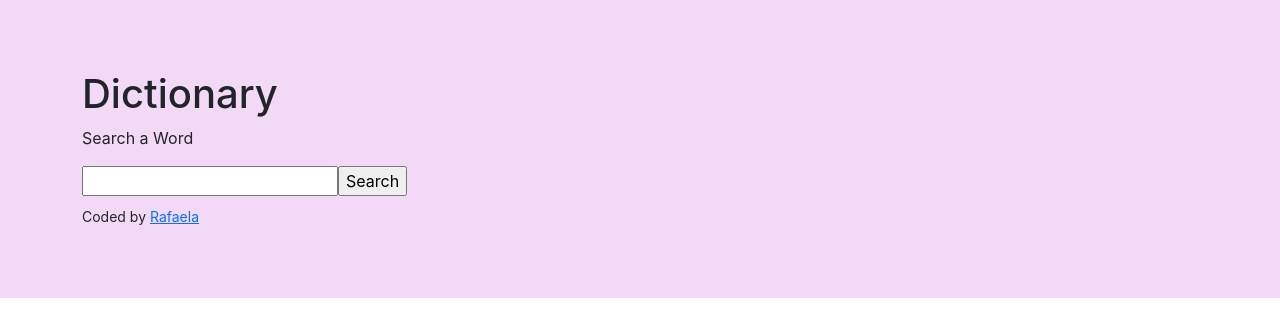
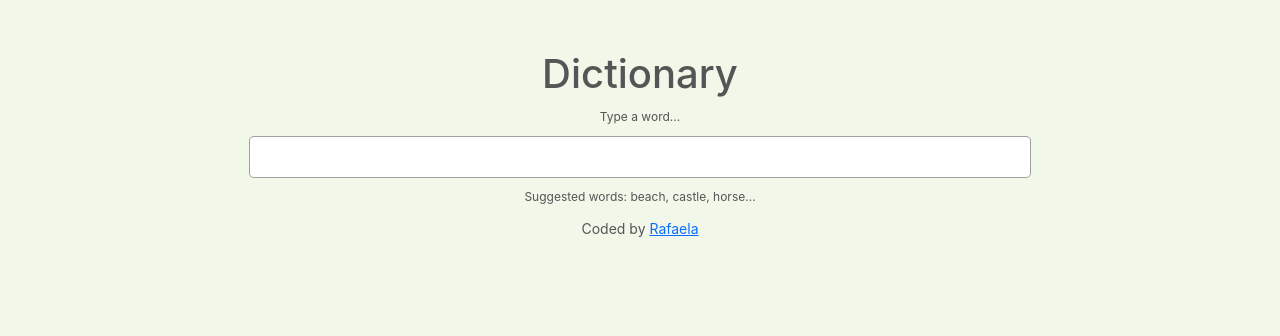
Before and after one commit to Rafalenda/my-dictionary, a React (Create React App) app: page / in a window 1280 px wide. Shown: the top 336 px of the page. Built offline with nearby package versions, Linux system fonts and the light colour scheme.

Commit message:
Style the page -1st commit

```diff
--- a/src/App.css
+++ b/src/App.css
@@ -1,5 +1,5 @@
 .App {
-  padding: 70px;
-  text-align: justify;
-  background-color: rgb(242, 217, 245);
+  padding: 50px;
+  color: rgb(85, 85, 85);
+  text-align: center;
 }
--- a/src/Dictionary.css
+++ b/src/Dictionary.css
@@ -1,3 +1,19 @@
-.Dictionary {
-  background-color: rgb(242, 217, 245);
+.Dictionary section {
+  width: 100%;
+  background-color: white;
+  padding: 20px;
+  margin: 20px 0;
+  border-radius: 15px;
+  box-shadow: 5px 5px rgba(206, 221, 224, 0.534);
 }
+
+.Dictionary input {
+  width: 70%;
+  border: solid 1px rgba(77, 78, 78, 0.534);
+  border-radius: 5px;
+  padding: 8px;
+}
+.Dictionary .hint {
+  font-size: 12px;
+  margin: 10px 0 10px 0;
+}
--- a/src/Dictionary.js
+++ b/src/Dictionary.js
@@ -23,13 +23,14 @@ export default function Dictionary() {
 
   return (
     <div className="Dictionary">
-      <p>Search a Word</p>
+      <div className="hint">Type a word...</div>
+
       <form onSubmit={submit}>
         <input type="search" onChange={changeKeyword} />
-        <input type="submit" value="Search" />
       </form>
+      <div className="hint">Suggested words: beach, castle, horse...</div>
 
-      <Result myResult={result} />
+      {result ? <Result myResult={result} /> : null}
     </div>
   );
 }
--- a/src/Result.js
+++ b/src/Result.js
@@ -6,8 +6,8 @@ export default function Result(props) {
 
   return (
     <div>
-      <h2>{props.myResult?.word.toUpperCase()}</h2>
-
+      <section>
+        <h2>{props.myResult?.word}</h2>{" "}
         {props.myResult?.phonetics.map(function (item, index) {
           return (
             <div key={index}>
@@ -17,10 +17,15 @@ export default function Result(props) {
               </a>
             </div>
           );
-      })}
+        })}{" "}
+      </section>
 
       {props.myResult?.meanings.map(function (myMeaning, index) {
-        return <Meaning key={index} myMeaning={myMeaning} />;
+        return (
+          <section key={index}>
+            <Meaning myMeaning={myMeaning} />{" "}
+          </section>
+        );
       })}
     </div>
   );
--- a/src/index.css
+++ b/src/index.css
@@ -1,13 +1,14 @@
 body {
   margin: 0;
-  font-family: -apple-system, BlinkMacSystemFont, 'Segoe UI', 'Roboto', 'Oxygen',
-    'Ubuntu', 'Cantarell', 'Fira Sans', 'Droid Sans', 'Helvetica Neue',
+  font-family: -apple-system, BlinkMacSystemFont, "Segoe UI", "Roboto", "Oxygen",
+    "Ubuntu", "Cantarell", "Fira Sans", "Droid Sans", "Helvetica Neue",
     sans-serif;
   -webkit-font-smoothing: antialiased;
   -moz-osx-font-smoothing: grayscale;
+  background-color: rgb(241, 247, 233);
 }
 
 code {
-  font-family: source-code-pro, Menlo, Monaco, Consolas, 'Courier New',
+  font-family: source-code-pro, Menlo, Monaco, Consolas, "Courier New",
     monospace;
 }
```
Lines whose indentation alone changed are shown as unchanged.
